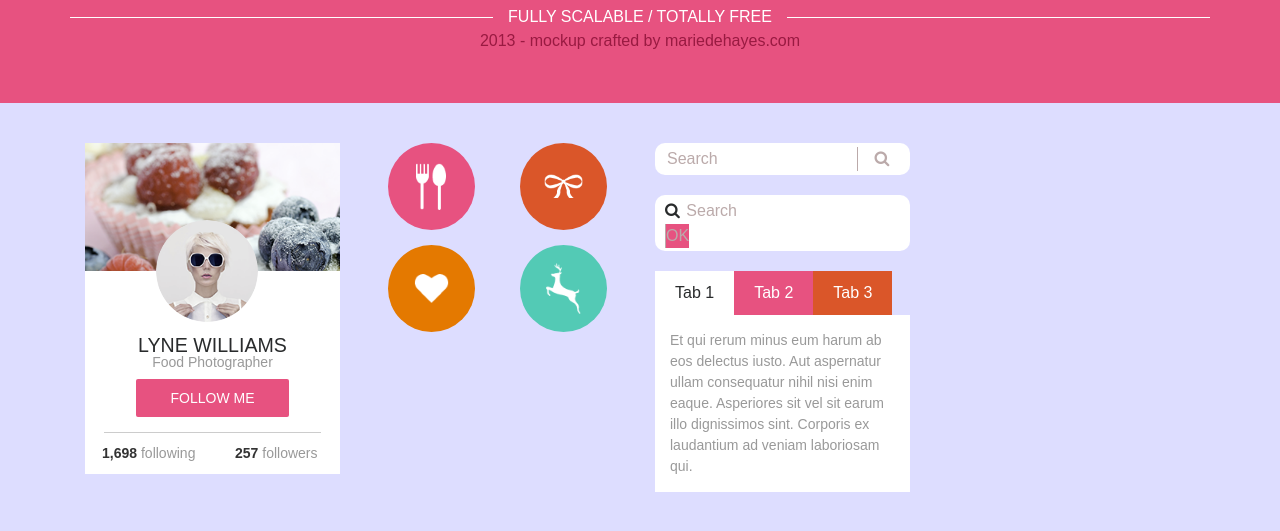
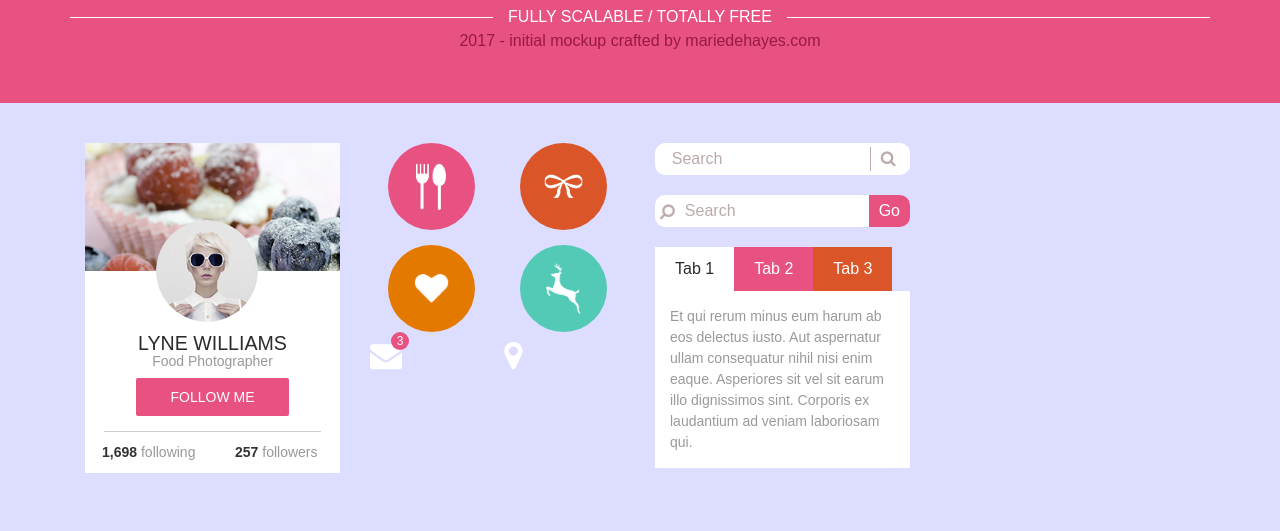
Before and after one commit to Asfades/flat-interface, a website: page index.html in a window 1280 px wide. Shown: the part 97-628 px from the top of the page. Drawn offline with nearby package versions, Linux system fonts and the light colour scheme; files that its build step writes are made by us from their sources; files whose address does not match are found by name.

Commit message:
search input rethink -- successful implementation & start small icons

```diff
--- a/index.html
+++ b/index.html
@@ -3,7 +3,10 @@
 
 <head>
   <meta charset="utf-8">
-  <title>Bootstrap v4 only grid system | JonathanMH</title>
+
+  <meta name="viewport" content="width=device-width, initial-scale=1.0">
+
+  <title>Flat UI lib</title>
   <link rel="stylesheet" href="https://cdnjs.cloudflare.com/ajax/libs/normalize/7.0.0/normalize.css">
   <!--<link rel="stylesheet" href="build/css/style.css">-->
   <link rel="stylesheet" href="build/css/main.css">
@@ -26,7 +29,7 @@
         <div class="col header__line"></div>
       </div>
       <div class="row">
-        <div class="header__reference">2013 - mockup crafted by mariedehayes.com</div>
+        <div class="header__reference">2017 - initial mockup crafted by mariedehayes.com</div>
       </div>
     </div>
   </header>
@@ -37,6 +40,9 @@
           <div class="profile-tab__profile-picture profile-picture">
             <div class="profile-picture__cover"></div>
             <div class="profile-picture__avatar"></div>
+          </div>
+          <div class="profile-tab__space whitespace">
+            <div class="whitespace__height-quarter"></div>
           </div>
           <div class="profile-tab__name">Lyne Williams</div>
           <div class="profile-tab__prof">Food Photographer</div>
@@ -65,16 +71,25 @@
             </div>
           </div>
         </div>
+        <div class="icons-small">
+          <div class="icons-small__item icons-small__item--envelop"></div>
+          <div class="icons-small__item"></div>
+        </div>
+        <div class="icons-small">
+          <div class="icons-small__item message"><i class="fa fa-envelope"></i><div class="message__counter">3</div></div>
+          <div class="icons-small__item"><i class="fa fa-map-marker"></i></div>
+          <div class="icons-small__item menu-bar"><div class=""></div></div>
+        </div>
       </div>
       <div class="col-12 col-sm-6 col-lg-3">
         <div class="search">
           <input class="search__input" type="text" placeholder="Search">
-          <button class="search__submit"><i class="fa fa-search"></i></button>
+          <button class="search__submit search__submit--border-left search__submit--fa"><i class="fa fa-search"></i>&nbsp;</button>
         </div>
         <div class="search">
-          <i class="fa fa-search"></i>
+          <i class="fa fa-search search__fa--pink-ok"></i>
           <input class="search__input" type="text" placeholder="Search">
-          <button class="search__submit search__submit--pink-ok">OK</button>
+          <button class="search__submit search__submit--pink-ok">Go</button>
         </div>
         <div class="tabs-box">
           <div class="tabs-box__bookmarks bookmarks">
@@ -84,7 +99,8 @@
           </div>
           <div class="tabs-box__inner-text inner-text">
             <div class="inner-text__text inner-text__text--active">
-              Et qui rerum minus eum harum ab eos delectus iusto. Aut aspernatur ullam consequatur nihil nisi enim eaque. Asperiores sit vel sit earum illo dignissimos sint. Corporis ex laudantium ad veniam laboriosam qui.
+              Et qui rerum minus eum harum ab eos delectus iusto. Aut aspernatur ullam consequatur nihil nisi enim eaque. Asperiores sit
+              vel sit earum illo dignissimos sint. Corporis ex laudantium ad veniam laboriosam qui.
             </div>
             <div class="inner-text__text">
             </div>
--- a/package.json
+++ b/package.json
@@ -18,6 +18,7 @@
   "homepage": "https://github.com/Asfades/flat-interface#readme",
   "devDependencies": {
     "gulp": "^3.9.1",
+    "gulp-imagemin": "^3.3.0",
     "gulp-minify-css": "^1.2.4",
     "gulp-sass": "^3.1.0"
   }
--- a/src/scss/main.scss
+++ b/src/scss/main.scss
@@ -101,7 +101,6 @@
 .profile-picture {
     width: 100%;
     position: relative;
-    margin-bottom: 65px;
 
     &__cover {
        background: url(../img/shutterstock.png) center;
@@ -117,6 +116,14 @@
         padding: 20%;
         top: 60%;
         left: 28%;
+    }
+}
+
+.whitespace {
+    width: 100%;
+
+    &__height-quarter {
+        padding-top: 25%;
     }
 }
 
@@ -179,16 +186,21 @@
 }
 
 .search {
+    align-items: center;
     background-color: white;
     border-radius: 10px;
-    padding: 3px 10px;
+    display: flex;
+    justify-content: space-between;
+    height: 2em;
     margin-bottom: 20px;
-    width: 100%;
+    overflow: hidden;
+    position: relative;
 
     &__input {
         border: none;
-        max-width: 80%;
-        min-width: 60%;
+        margin: 0 auto;
+        padding: 0 5px;
+        width: 75%;
     }
 
     &__input:focus {
@@ -202,10 +214,17 @@
     &__submit {
         background: white;
         border: none;
-        border-left: 1px solid #baa;
         color: #baa;
         cursor: pointer;
-        padding: 0 0 0 1em;
+        padding: 0 10px;
+
+        &--border-left {
+            border-left: 1px solid #baa;
+        }
+
+        &--fa:hover {
+            color: black;
+        }
     }
 
     &__submit:focus {
@@ -214,7 +233,19 @@
 
     &__submit--pink-ok {
         background-color: $main-color;
-        padding: 0;
+        color: white;
+        height: 2em;
+
+        &:hover {
+            background-color: $main-color-hov;
+        }
+    }
+
+    &__fa--pink-ok {
+        color: #baa;
+        line-height: 2em !important;
+        margin: 0 5px;
+        transform: rotateY(180deg);
     }
 }
 
@@ -235,8 +266,16 @@
         background-color: $main-color;
     }
 
+    &__item--pink:hover {
+        background-color: $main-color-hov;
+    }
+
     &__item--coral {
         background-color: $theme-coral-color;
+    }
+
+    &__item--coral:hover {
+        background-color: $theme-coral-color-hov;
     }
 
     &__item--pink,
@@ -262,3 +301,31 @@
     display: block;
     opacity: 1;
 }
+
+.icons-small {
+    color: white;
+    display: flex;
+    justify-content: space-between;
+    font-size: 2em;
+}
+
+.message {
+    position: relative;
+    cursor: pointer;
+
+    &__counter {
+        background-color: $main-color;
+        border-radius: 50%;
+        font-size: 12px;
+        line-height: 1.5em;
+        position: absolute;
+        right: -.6em;
+        text-align: center;
+        top: 0;
+        width: 1.5em;
+    }
+
+    &__counter:hover {
+        background-color: $main-color-hov;
+    }
+}
```
Also changed, not shown: gulpfile.js (+10 -7 lines), src/img/icons/burger.png (added), src/img/icons/check-circ.png (added), src/img/icons/clock.png (added), src/img/icons/comment.png (added), src/img/icons/envelop.png (added), src/img/icons/map-marker.png (added), src/img/icons/photo-camera.png (added).
